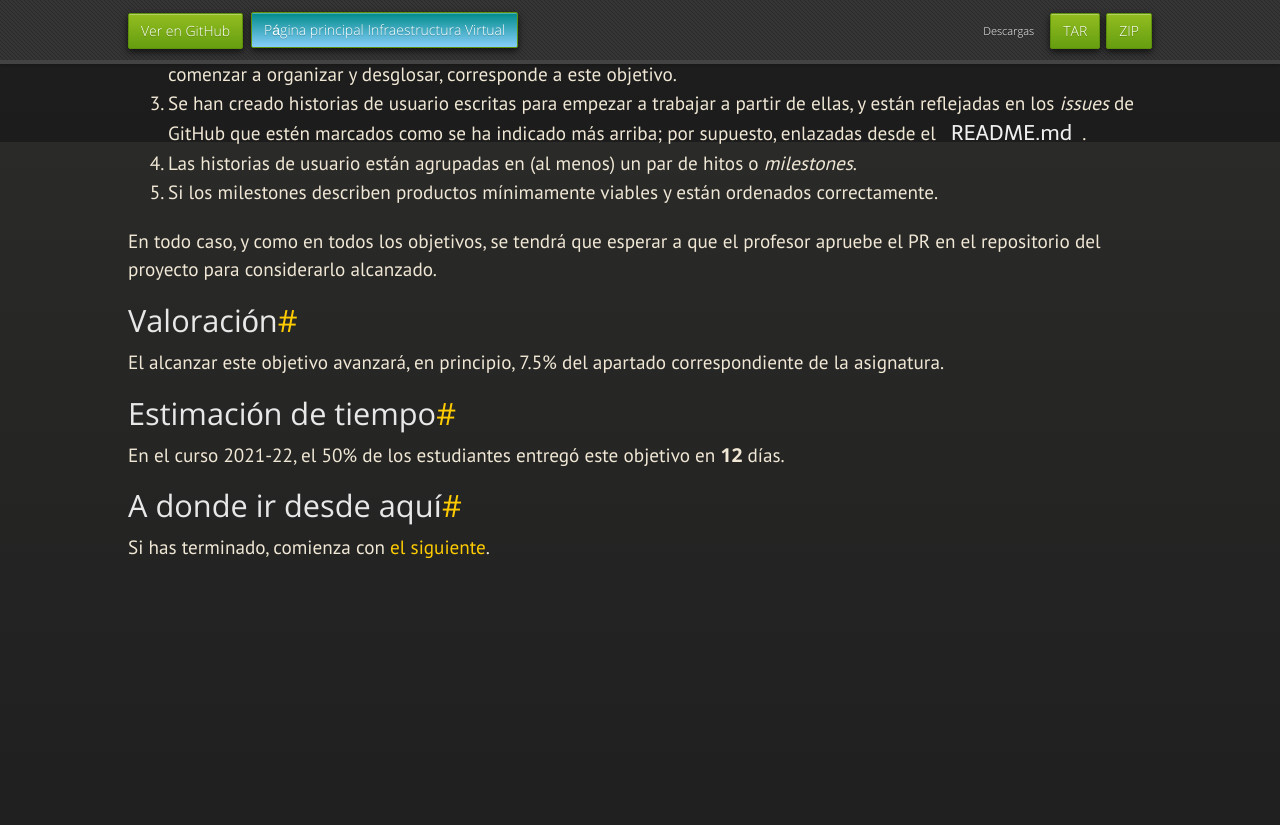
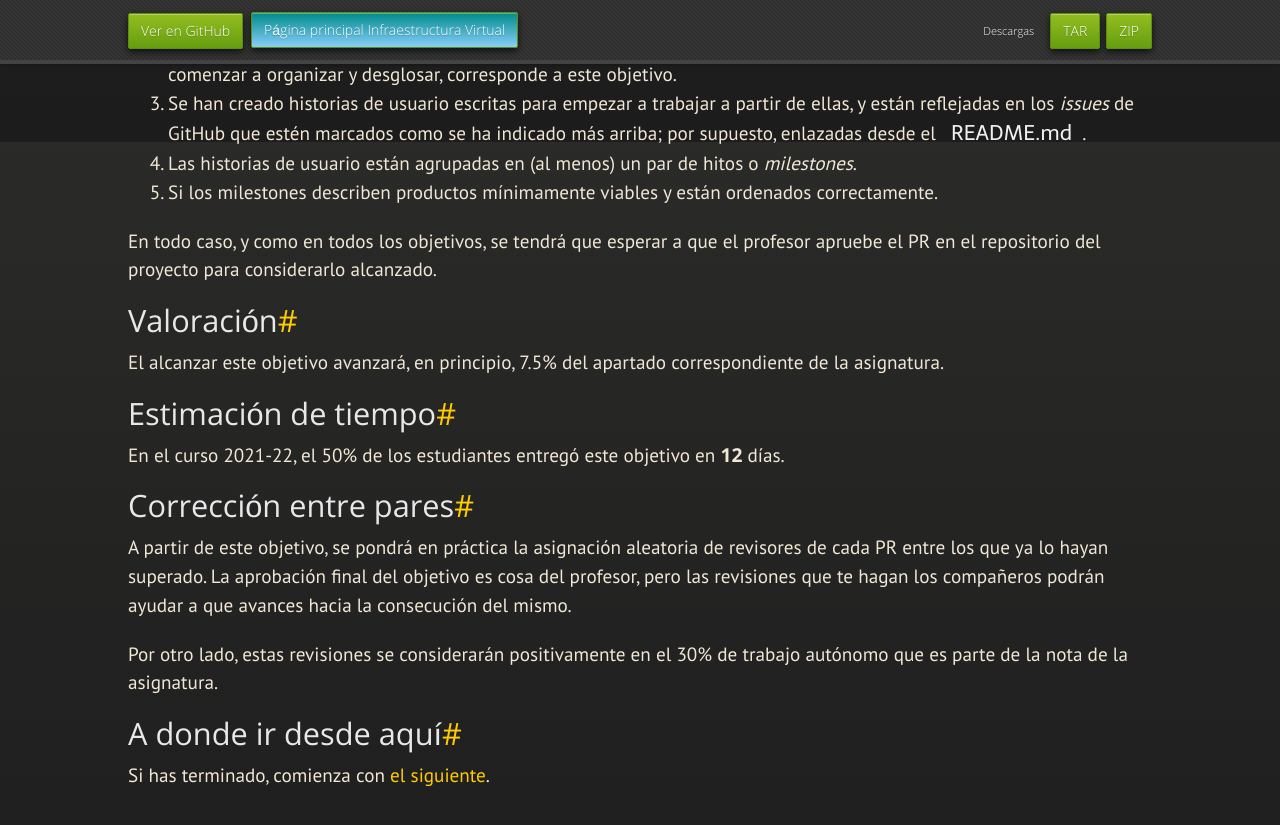
Before and after one commit to JJ/IV, a Jekyll site: the page built from documentos/proyecto/1.Infraestructura.md, in a window 1280 px wide and 900 px high, scrolled down 6158 px. Shown: the top 825 px of the window. Built offline with Jekyll 4.4.1, drawn with Linux system fonts in a browser that asks for light colours; nearby versions of some CDN libraries; some web fonts are replaced; our own code applies the rules of GitHub Pages for plain Markdown files; before the commit the page ends 6830 px from its top, so only the background shows below that.

Commit message:
Sync documentos/proyecto/1.Infraestructura.md de master a gh-pages

```diff
--- a/documentos/proyecto/1.Infraestructura.md
+++ b/documentos/proyecto/1.Infraestructura.md
@@ -325,7 +325,18 @@ correspondiente de la asignatura.
 
 ## Estimación de tiempo
 
-En el curso 2021-22, el 50% de los estudiantes entregó este objetivo en **12** días.
+En el curso 2021-22, el 50% de los estudiantes entregó este objetivo en **12**
+días.
+
+## Corrección entre pares
+
+A partir de este objetivo, se pondrá en práctica la asignación aleatoria de
+revisores de cada PR entre los que ya lo hayan superado. La aprobación final del
+objetivo es cosa del profesor, pero las revisiones que te hagan los compañeros
+podrán ayudar a que avances hacia la consecución del mismo.
+
+Por otro lado, estas revisiones se considerarán positivamente en el 30% de
+trabajo autónomo que es parte de la nota de la asignatura.
 
 ## A donde ir desde aquí
 
```
